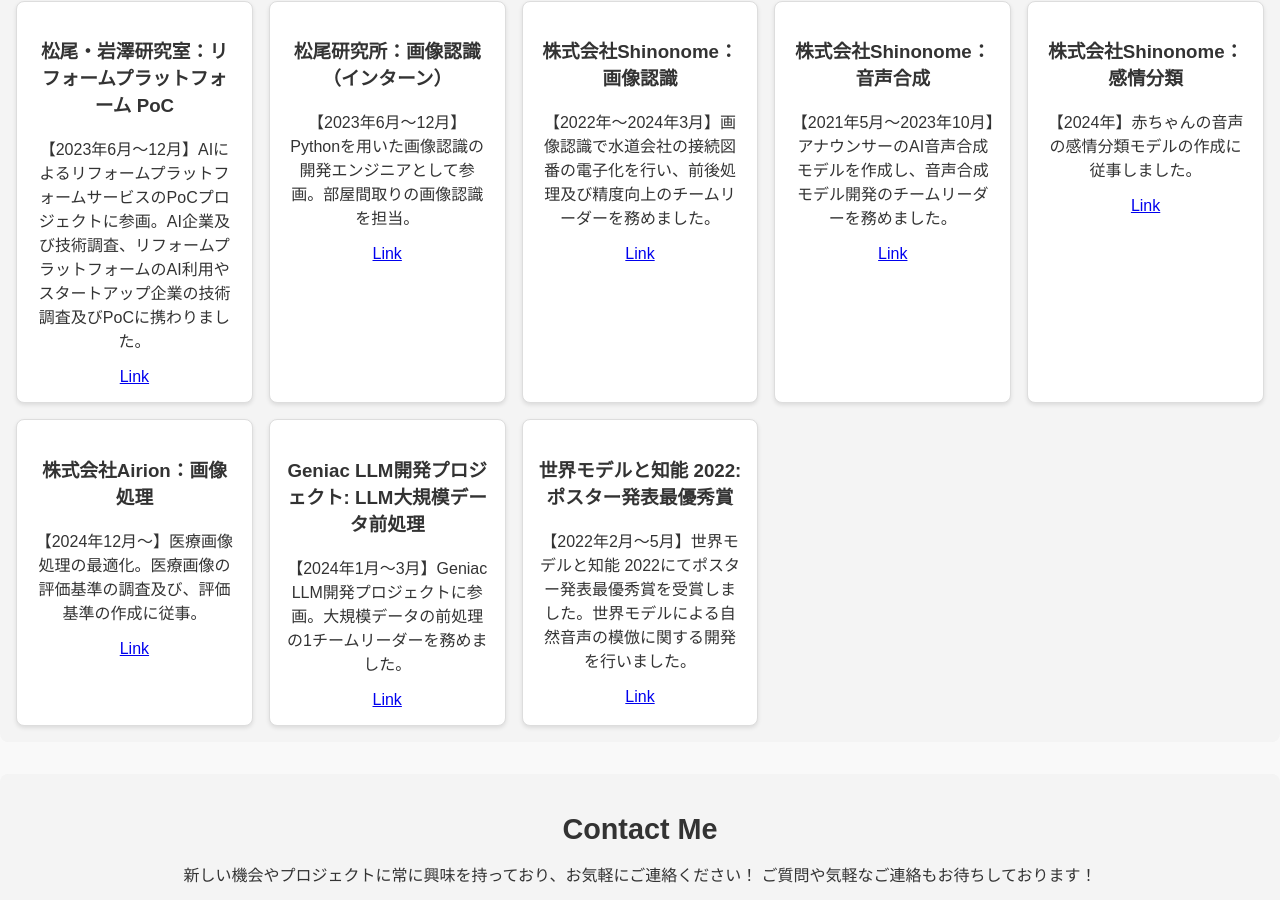
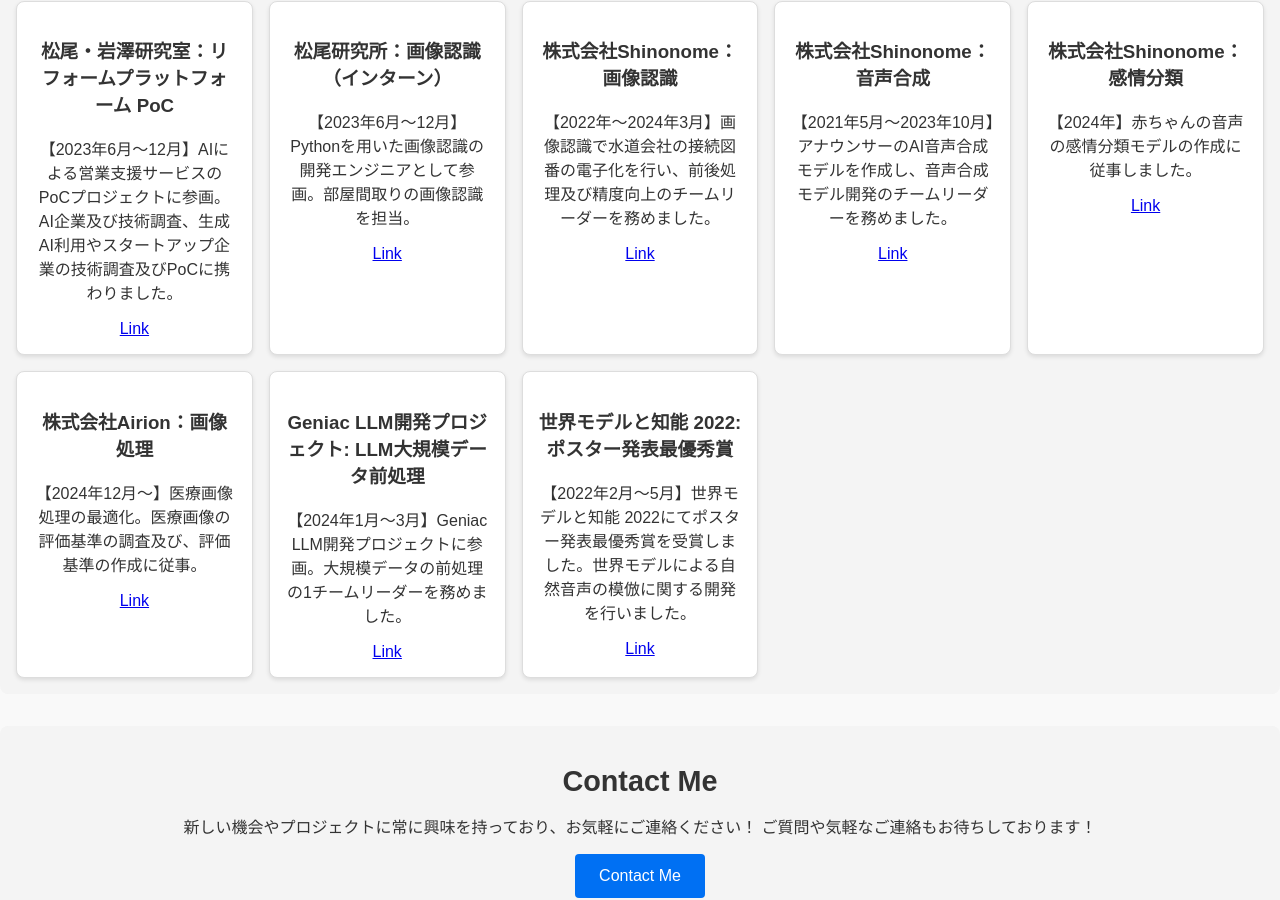
Before and after one commit to takeshun256/portfolio, a Next.js app: page / in a window 1280 px wide. Shown: the part 1497-2397 px from the top of the page. Built offline with nearby package versions, Linux system fonts and the light colour scheme.

Commit message:
update projects2

```diff
--- a/components/Projects.tsx
+++ b/components/Projects.tsx
@@ -1,7 +1,7 @@
 const projects = [
   {
     title: "松尾・岩澤研究室：リフォームプラットフォーム PoC",
-    description: "【2023年6月〜12月】AIによるリフォームプラットフォームサービスのPoCプロジェクトに参画。AI企業及び技術調査、リフォームプラットフォームのAI利用やスタートアップ企業の技術調査及びPoCに携わりました。",
+    description: "【2023年6月〜12月】AIによる営業支援サービスのPoCプロジェクトに参画。AI企業及び技術調査、生成AI利用やスタートアップ企業の技術調査及びPoCに携わりました。",
     github: "https://weblab.t.u-tokyo.ac.jp",
   },
   {
```
